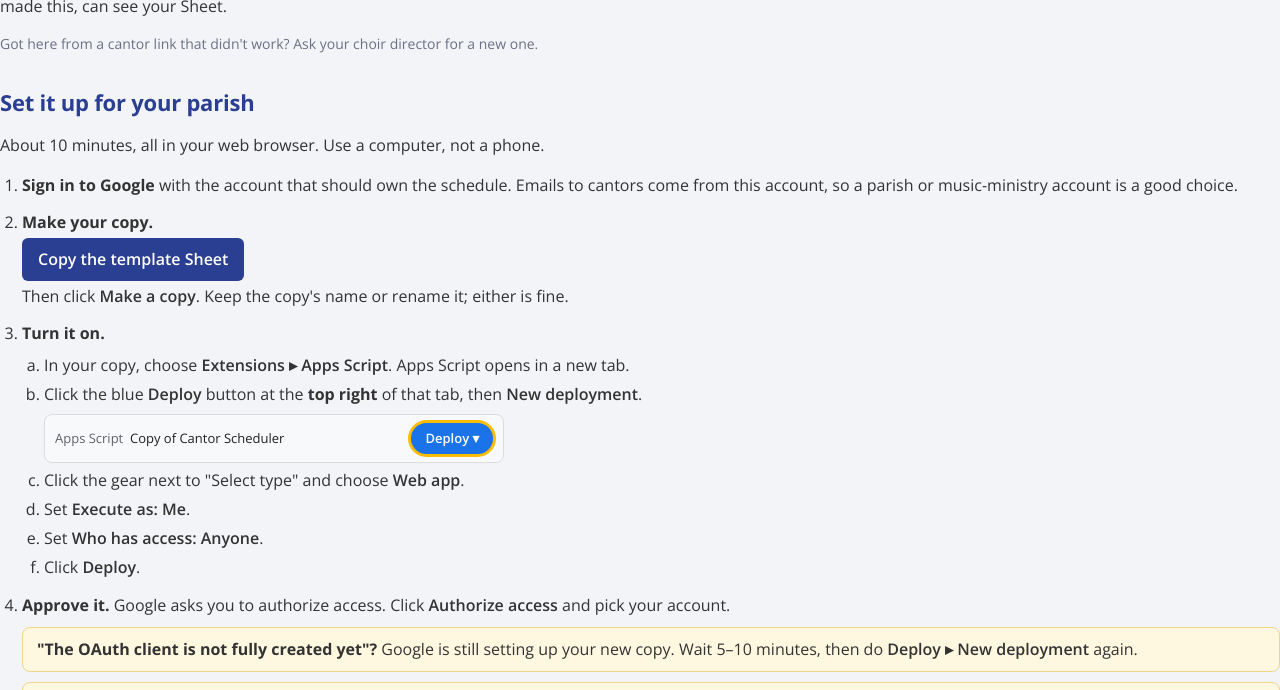
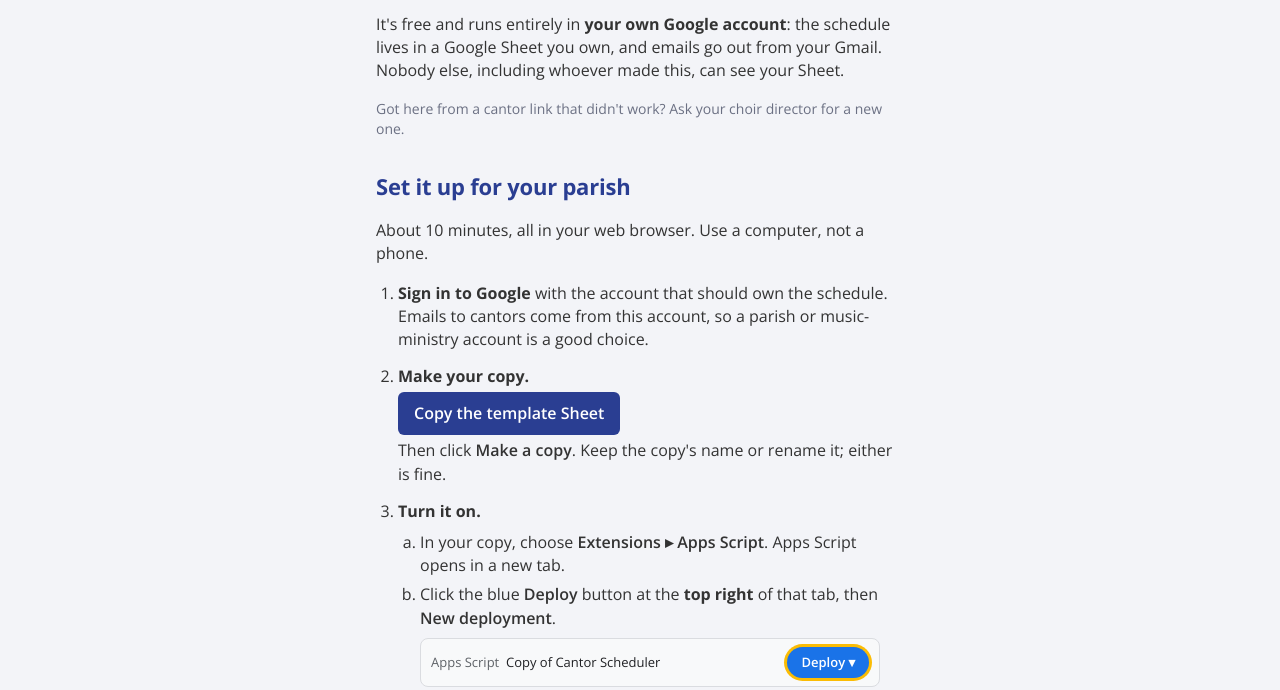
Before and after one commit to silvermorph/cantor-scheduler, a plain HTML site: page index.html in a window 1280 px wide. Shown: the part 197-887 px from the top of the page. Drawn offline with nearby package versions, Linux system fonts and the light colour scheme.

Commit message:
Update page

```diff
--- a/index.html
+++ b/index.html
@@ -138,6 +138,7 @@
   .guide .callout { background: #fff8e1; border: 1px solid #f1d58a; border-radius: 8px; padding: 10px 14px; margin: 10px 0; }
   .guide .copy { display: inline-block; background: var(--blue); color: #fff; font-weight: 600; text-decoration: none; padding: 10px 16px; border-radius: 6px; margin: 4px 0; }
   .guide small { color: var(--muted); }
+  .guide { max-width: 560px; margin: 0 auto; padding: 18px 16px 60px; }
   /* From the update notice (#updates), the guide shows only the update steps. */
   .guide .updates-title, .guide.only-updates .install-part, .guide.only-updates .updates-head { display: none; }
   .guide.only-updates .updates-title { display: block; }
```
